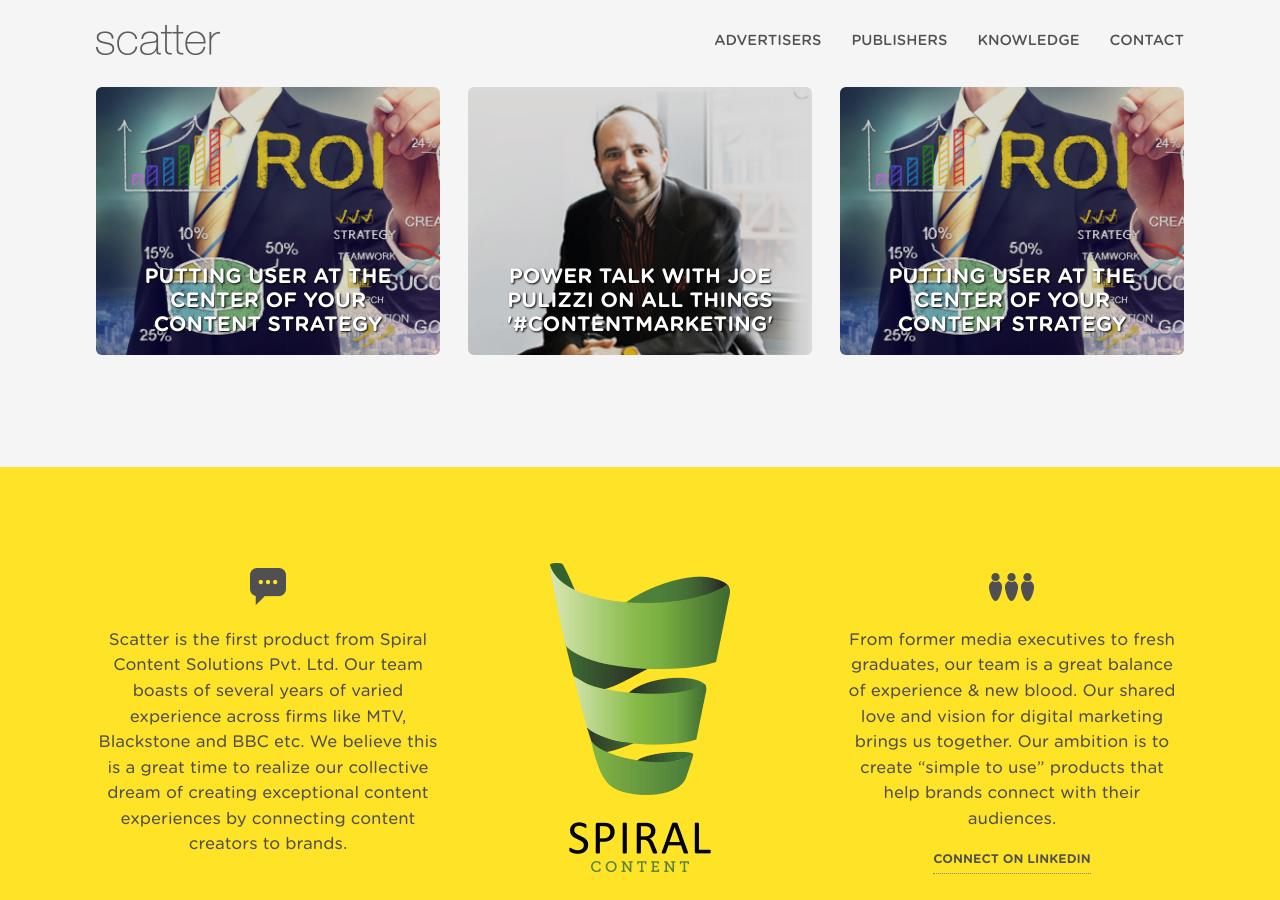
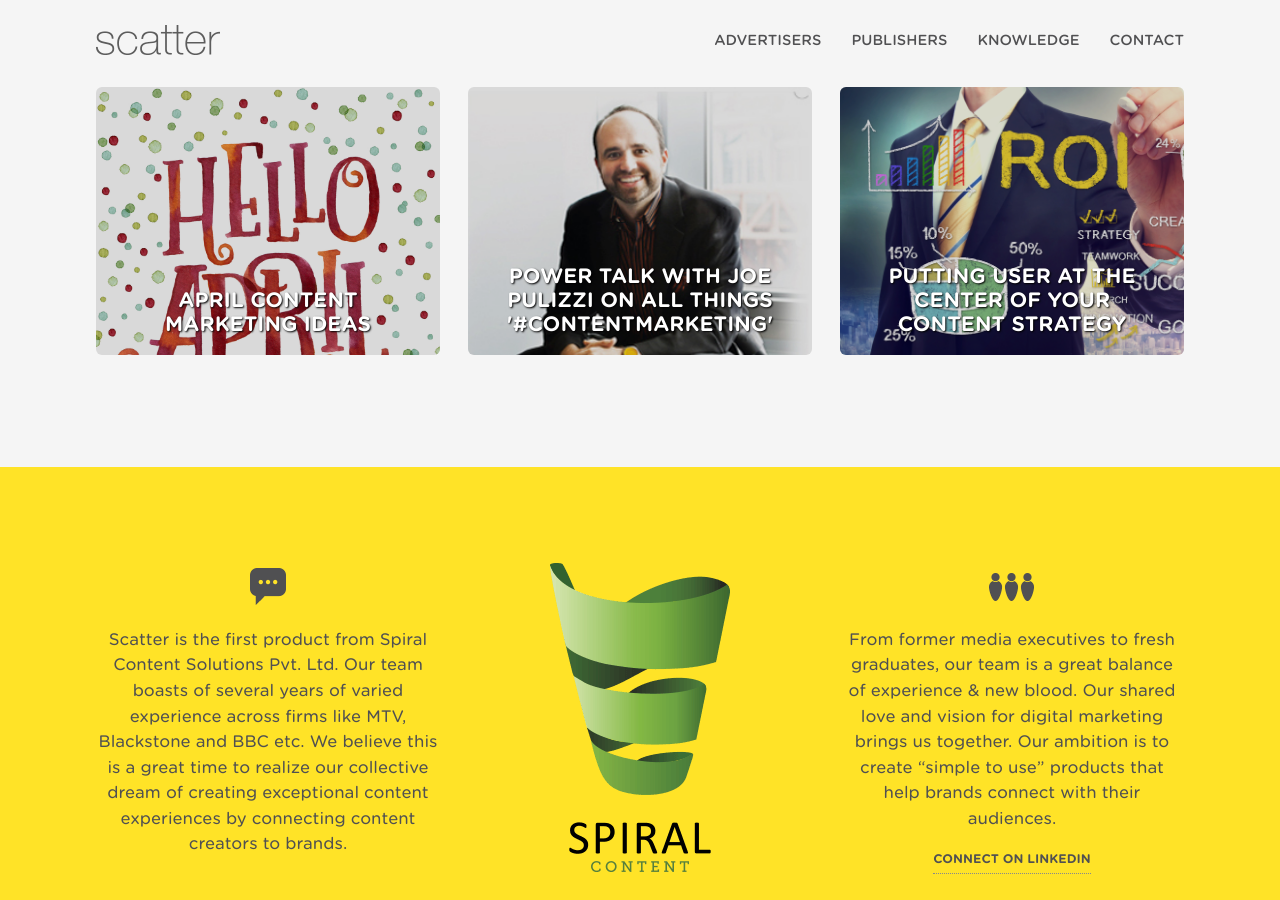
Before and after one commit to IndrajaPunna/scatter-public, a Jekyll site: the page built from index.md, in a window 1280 px wide and 900 px high, scrolled down 5368 px. Built offline with Jekyll 4.4.1, drawn with Linux system fonts in a browser that asks for light colours; nearby versions of some CDN libraries; some of the changed lines change nothing that is shown.

Commit message:
small change

```diff
--- a/_posts/2016-04-01-april-content-marketing-ideas.md
+++ b/_posts/2016-04-01-april-content-marketing-ideas.md
@@ -1,38 +1,14 @@
 ---
 layout: article
-title: Putting user at the center of your content strategy
-image: putting-user-at-the-center-of-your-content-strategy.jpg
+title: APRIL CONTENT MARKETING IDEAS
+image: april-content-marketing-ideas.jpg
 published: true
 ---
 
-# Putting user at the center of your content strategy
+# APRIL CONTENT MARKETING IDEAS
 
-### What are the brands doing right now:
-
-They are resorting to all sorts of tactics to make sure they are heard and seen, (and in some cases, even felt) which is not exactly a bad thing. Then where are they going wrong? It is when they start excessively promoting themselves, that they lose out on their target audience. Brands must realize that memes are funny, 'me-me-me' is not.
-
-### What are users doing right now:
-
-In the digital world, a brand is exposed to all sorts of users. There are those who 'like' you, but not necessarily like you. Then there are those who Instagram more than they eat. You also have the troll brigade. One misstep and expect constant flow of social media posts ripping the brand's reputation to shreds. Well, it's high time brands realize that social media is the digital equivalent of thin ice. You must be extra careful.
-
-## So what should brands do?
-
-It's essential that you put the user at the centre of your content strategy. The rest will fall in place. Use the following as guardrails while developing a content strategy:
-
-- You create content keeping your target group in mind; not only with a view to 'sell' but also engage them in a conversation.
-
-- Remember: You can never have a one-size-fits-all approach in content marketing. Understand your user and plan accordingly.
-
-- If your campaign is spread over a long duration, make sure to strategize in such a way that you begin with easy-to-share and easy-to-consume content. This way, you will warm up to the user and start off on a positive note.
-
-- Constantly monitor user behavior. Believe it or not, the best of strategies will emerge by merely observing how the user has responded to and consumed your content.
-
-- Ensure your content is SEO-friendly. In keeping with your content, make a note of the keywords that users are most likely to search for on the internet. This will greatly boost the reach of your marketing exercise.
-
-- Humanize your brand by speaking about things that interest your audience. Give them a feeling of person-to-person communication as against product-to-person communication.
-
-### Spiral to the rescue!
-
-At Spiral, we love solving such content marketing problems and bring to you Scatter. A marketer can use Scatter to pick and choose the "best-of-breed" content to share with your users, driving up engagement levels. Scatter offers you full control over content, ad spots, users and analytics.
-
- If you want us to cut a long story short, here's what we're saying: It's time for brands to go beyond likes, shares, hashtags and retweets and focus on what matters the most – the user. Scatter lets you do just that!
+This April, there's so much more for your brands to say. Check out the pdf version of our content marketing calendar <a target="_blank" href="http://bit.ly/DownloadAprCal" class="btn btn-action">here</a>
+or view it here:
+<div>
+    <iframe src="//www.slideshare.net/slideshow/embed_code/key/ecVg0u0DZLEBh1" width="595" height="485" frameborder="0" marginwidth="0" marginheight="0" scrolling="no" style="border:1px solid #CCC; border-width:1px; margin-bottom:5px; max-width: 100%;" allowfullscreen> </iframe> <div style="margin-bottom:5px"> <strong> <a href="//www.slideshare.net/spiralcontent/april-2016-content-marketing-calendar" title="April 2016 Content Marketing Calendar" target="_blank">April 2016 Content Marketing Calendar</a> </strong> from <strong><a target="_blank" href="//www.slideshare.net/spiralcontent">Spiral Content Solutions Private Limited</a></strong> </div>
+</div>
```
